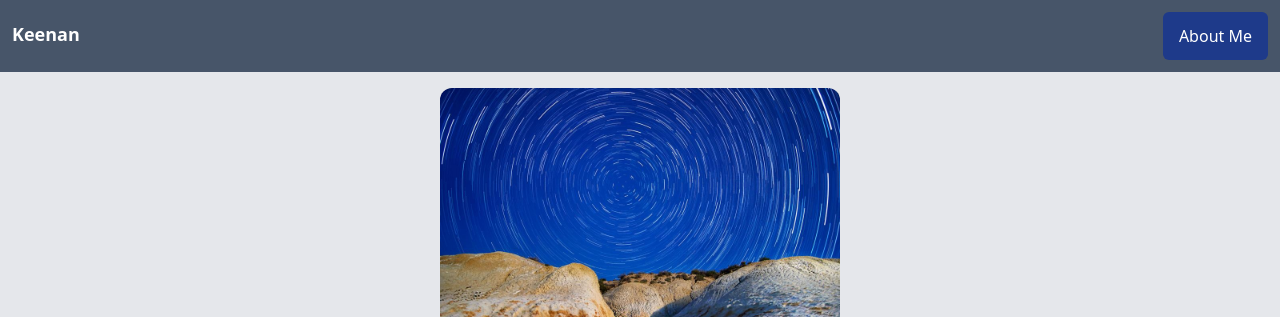
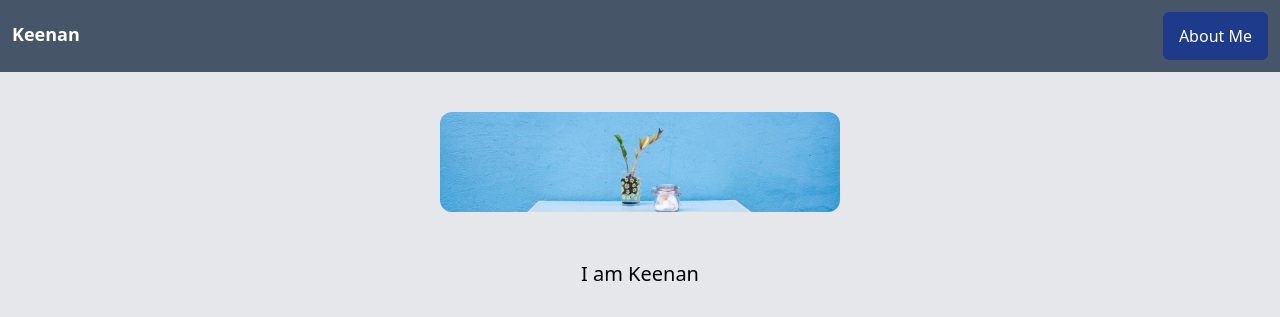
Before and after one commit to r3vert/portfolio-website, a website built with Vite: page index.html in a window 1280 px wide. Shown: the top 317 px of the page. Built offline with nearby package versions, Linux system fonts and the light colour scheme.

Commit message:
added image strech

```diff
--- a/index.html
+++ b/index.html
@@ -29,14 +29,15 @@
         </ul>
       </div>
     </nav>
-
+    <br />
     <img
-      src="./pictures/1000x1000.jpeg"
+      src="./pictures/1068-1200x300.jpeg"
       alt=""
-      class="my-4 center mx-auto rounded-xl"
+      class="my-4 center mx-auto rounded-xl object-cover transition hover:scale-x-150 hover:scale-100"
       height="400"
       width="400"
     />
+    <br />
     <h1 class="text-xl text-center my-2">I am Keenan</h1>
     <br />
     <div class="grid grid-cols-2">
```
